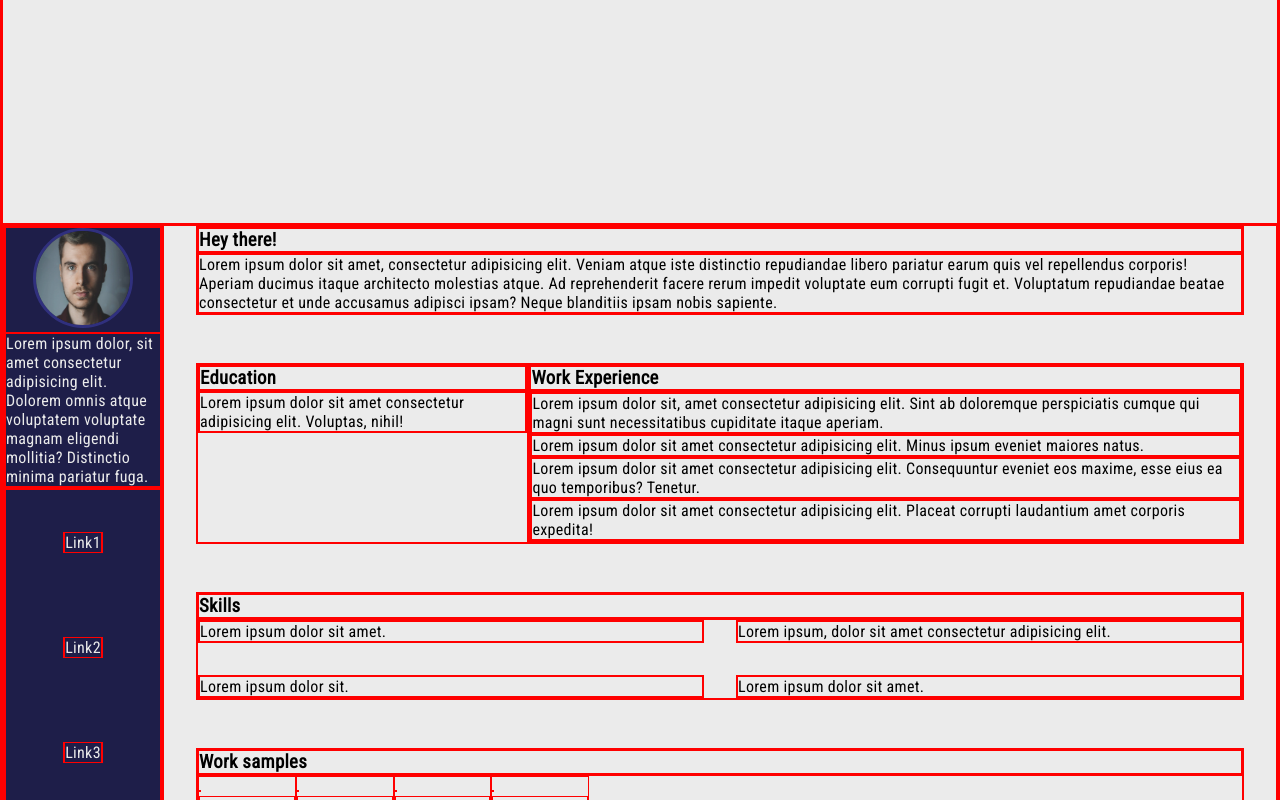
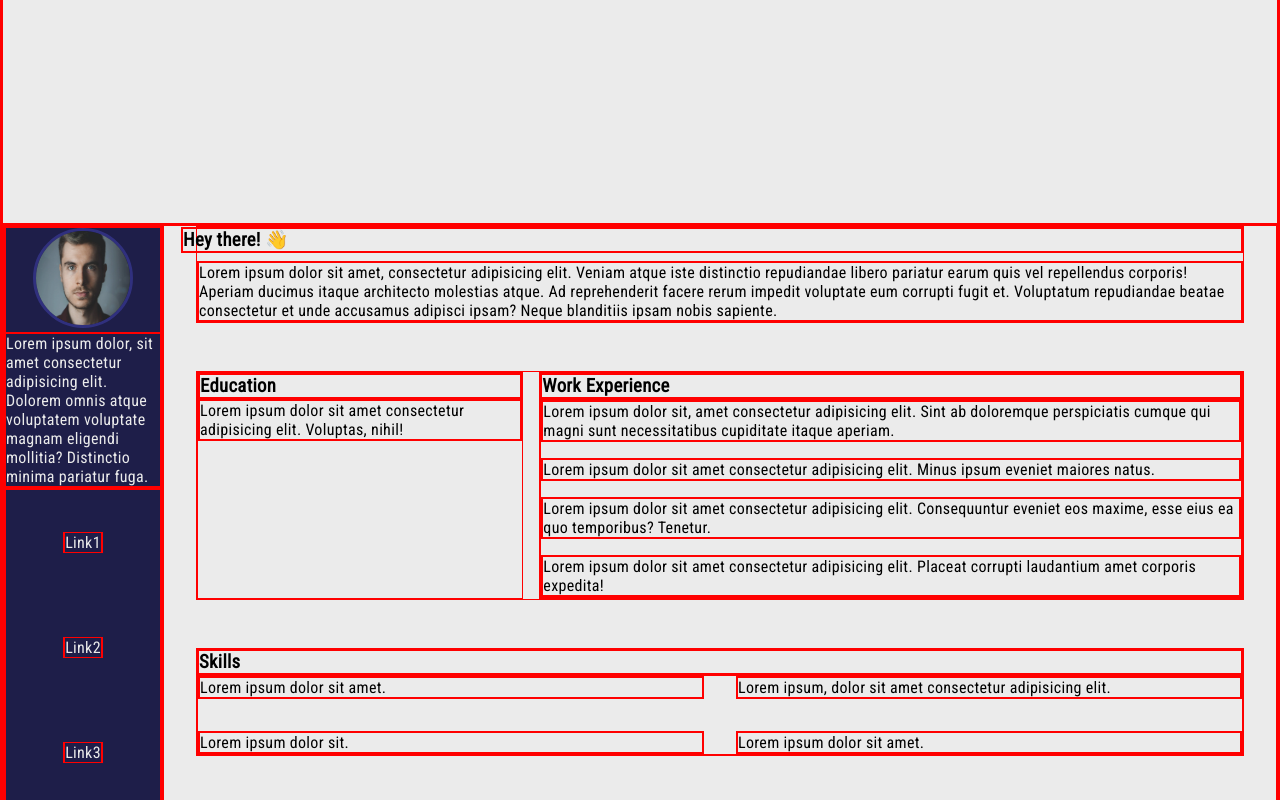
Before and after one commit to Rybread542/homepage, a plain HTML site: page index.html in a window 1280 px wide. Shown: the part 578-1378 px from the top of the page. Drawn offline with Linux system fonts and the light colour scheme.

Commit message:
container styling

```diff
--- a/index.html
+++ b/index.html
@@ -80,7 +80,7 @@
 
             <section class="about-section">
                 <div class="about-section-header">
-                    <h3>Hey there!</h3>
+                    <h3>Hey there! 👋</h3>
                 </div>
                 <div class="about-section-content">
                     <p>Lorem ipsum dolor sit amet, consectetur adipisicing elit. Veniam atque iste distinctio repudiandae libero pariatur earum quis vel repellendus corporis! Aperiam ducimus itaque architecto molestias atque. Ad reprehenderit facere rerum impedit voluptate eum corrupti fugit et. Voluptatum repudiandae beatae consectetur et unde accusamus adipisci ipsam? Neque blanditiis ipsam nobis sapiente.</p>
--- a/styles.css
+++ b/styles.css
@@ -90,7 +90,7 @@ aside {
 }
 
 .main-content > * {
-    margin-bottom: 3em;
+    margin-bottom: 3rem;
 }
 
 .main-content {
@@ -101,15 +101,27 @@ aside {
 
 }
 
+.about-section-header {
+    margin-left: -1rem;
+    margin-bottom: 0.5rem;
+}
+
 .education-work-wrapper {
     display: flex;
+    gap: 1rem;
 }
+
+.work-section-content > *:not(:last-child) {
+    margin-bottom: 1rem;
+}
+
+
 
 .skills-section-content {
     display: grid;
     grid-template-columns: 1fr 1fr;
     grid-template-rows: 1fr 1fr;
-    grid-gap: clamp(1em, 2em, 3em);
+    grid-gap: clamp(1rem, 2rem, 3rem);
 }
 
 .work-samples-content {
```
